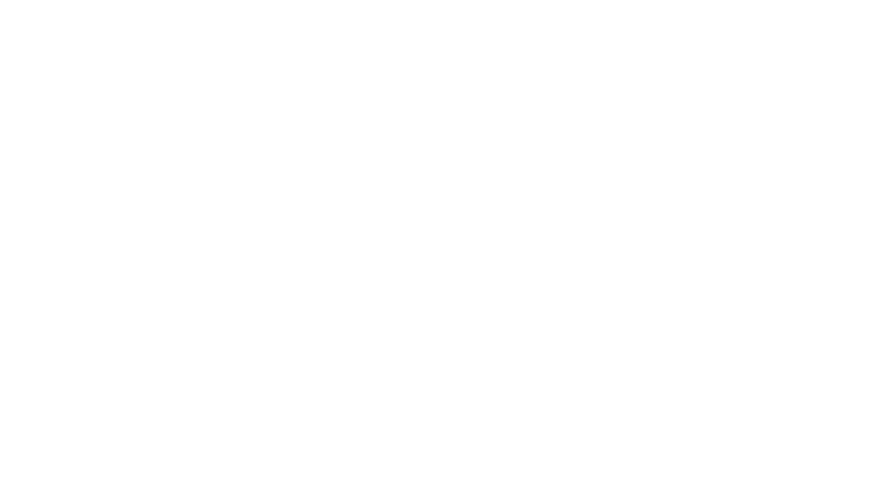
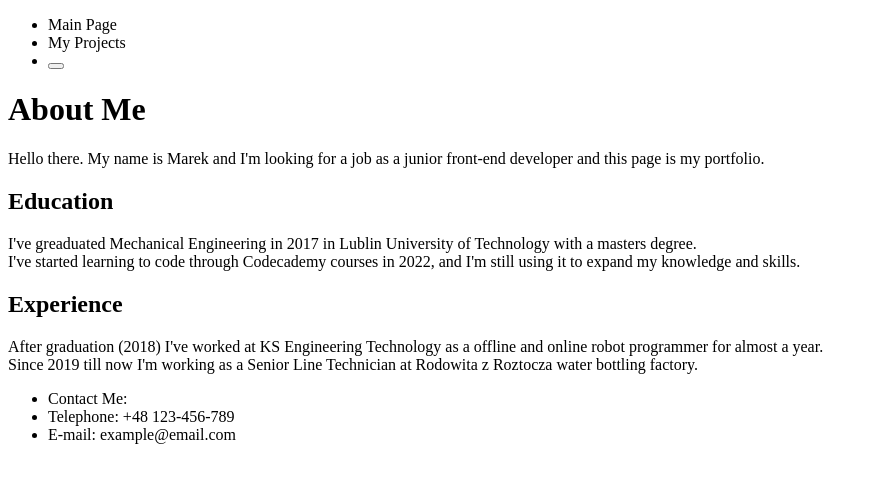
Before and after one commit to BorutaAx/Portfolio, a plain HTML site: page index.html in a window 1280 px wide. Shown: the whole page, without its empty margins (0-878 px from the left). Drawn offline with Linux system fonts and the light colour scheme.

Commit message:
Added first info in main page. Only text.

```diff
--- a/index.html
+++ b/index.html
@@ -7,6 +7,30 @@
   <title>Marek Grobelny Portfolio</title>
 </head>
 <body>
+  <header>
+    <nav>
+      <ul>
+        <li>Main Page</li>
+        <li>My Projects</li>
+        <li><button id="theme"></button></li>
+      </ul>
+    </nav>
 
+  </header>
+  <main>
+    <h1>About Me</h1>
+    <p>Hello there. My name is Marek and I'm looking for a job as a junior front-end developer and this page is my portfolio.</p>
+    <h2>Education</h2>
+    <p>I've greaduated Mechanical Engineering in 2017 in Lublin University of Technology with a masters degree.<br>I've started learning to code through Codecademy courses in 2022, and I'm still using it to expand my knowledge and skills.</p>
+    <h2>Experience</h2>
+    <p>After graduation (2018) I've worked at KS Engineering Technology as a offline and online robot programmer for almost a year.<br>Since 2019 till now I'm working as a Senior Line Technician at Rodowita z Roztocza water bottling factory.</p>
+  </main>
+  <footer>
+    <ul id="footer_box">
+      <li>Contact Me:</li>
+      <li>Telephone: +48 123-456-789</li>
+      <li>E-mail: example@email.com</li>
+    </ul>
+  </footer>
 </body>
 </html>
```
